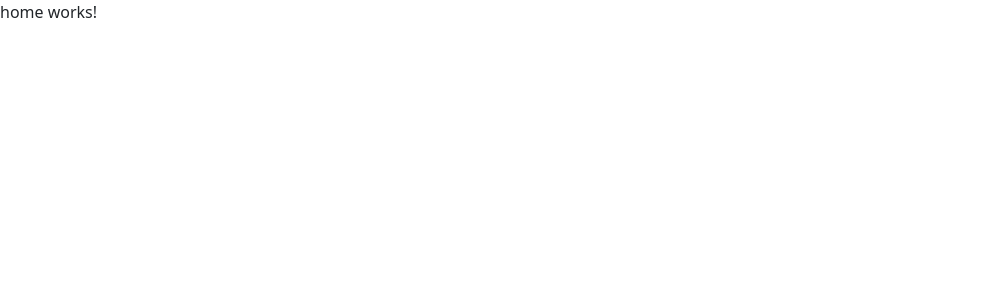
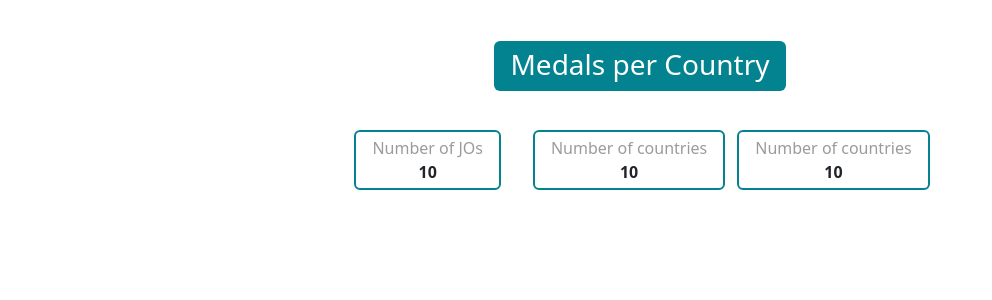
Before and after one commit to Balde2022/Projet2-VF, an Angular app: page /home in a window 1280 px wide. Shown: the top 300 px of the page, without its empty margins (0-992 px from the left). Built offline with nearby package versions, Linux system fonts and the light colour scheme.

Commit message:
Mise en place du home

```diff
--- a/src/app/views/home/home.component.html
+++ b/src/app/views/home/home.component.html
@@ -1 +1,19 @@
-<p>home works!</p>
+<div class="text-center mt-5">
+    <h3>
+        <span class="rounded px-3 pt-1 pb-2" style="background-color: #02838F; color: white;">
+            Medals per Country
+        </span>
+    </h3>
+    </div>
+
+<div class="d-flex justify-content-center text-center mt-5 mb-5">
+    <span class="rounded ms-2 me-4 px-3 pt-1 pb-1 borderColor">
+        <span class="colorSpan">Number of JOs</span> <br><strong> 10 </strong>
+    </span>
+    <span class="rounded ms-2 me-1 px-3 pt-1 pb-1 borderColor">
+        <span class="colorSpan">Number of countries</span> <br> <strong> 10 </strong>
+    </span>
+    <span class="rounded ms-2 me-1 px-3 pt-1 pb-1 borderColor">
+        <span class="colorSpan">Number of countries</span> <br> <strong> 10 </strong>
+    </span>
+</div>
--- a/src/styles.css
+++ b/src/styles.css
@@ -1 +1,7 @@
 /* You can add global styles to this file, and also import other style files */
+.borderColor{
+    border: 2px solid #02838F;
+}
+.colorSpan{
+    color: rgb(155, 155, 155);
+}
```
